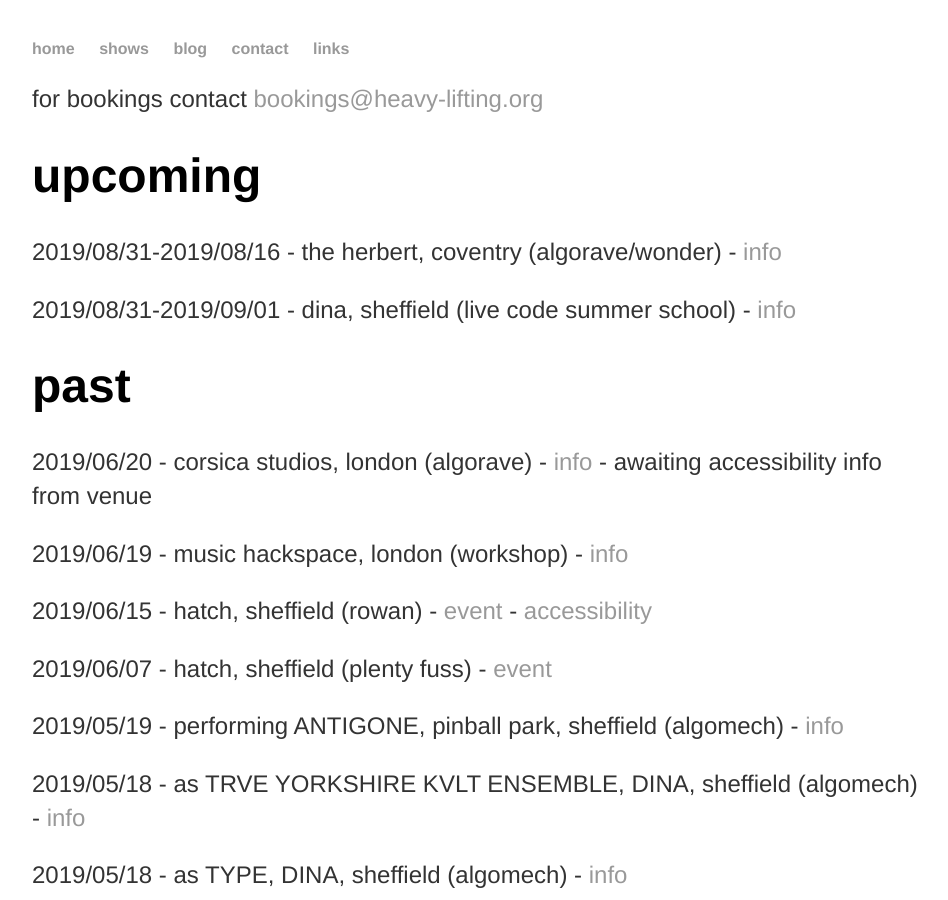
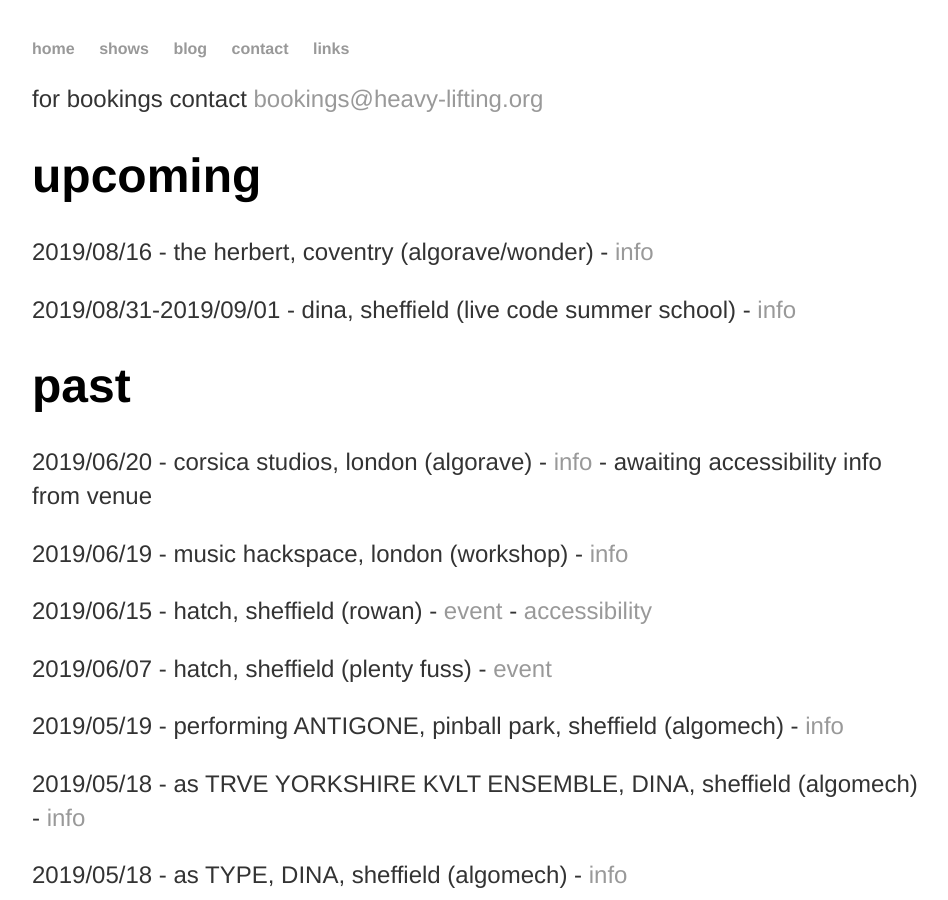
Before and after one commit to heavy-lifting/heavy-lifting.github.io, a Jekyll site: the page built from shows.html, in a window 1280 px wide and 900 px high. Shown: the whole window, without its empty margins (160-1108 px from the left). Built offline with Jekyll 4.4.1, drawn with Linux system fonts in a browser that asks for light colours.

Commit message:
Update shows.html

```diff
--- a/shows.html
+++ b/shows.html
@@ -8,7 +8,7 @@
 <div class="upcoming">
 	<h1>upcoming</h1>
 
-	<p>2019/08/31-2019/08/16 - the herbert, coventry (algorave/wonder) - <a href="https://www.theherbert.org/whats_on/1445/wonder__where_reality_and_imaginary_collide" target="_blank">info</a></p>
+	<p>2019/08/16 - the herbert, coventry (algorave/wonder) - <a href="https://www.theherbert.org/whats_on/1445/wonder__where_reality_and_imaginary_collide" target="_blank">info</a></p>
 
 	<p>2019/08/31-2019/09/01 - dina, sheffield (live code summer school) - <a href="https://livecode-summerschool.github.io/" target="_blank">info</a></p>
 
```
